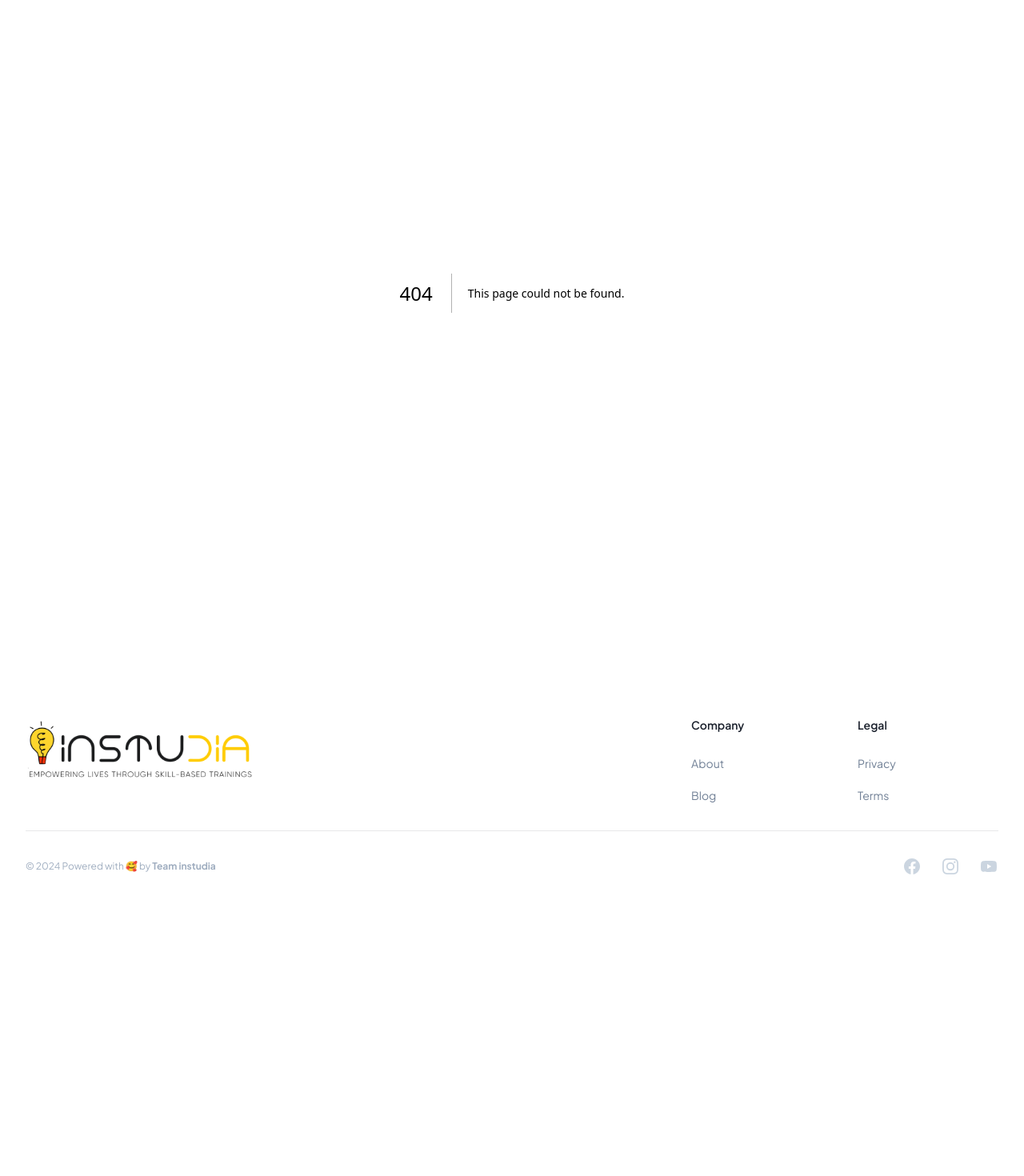
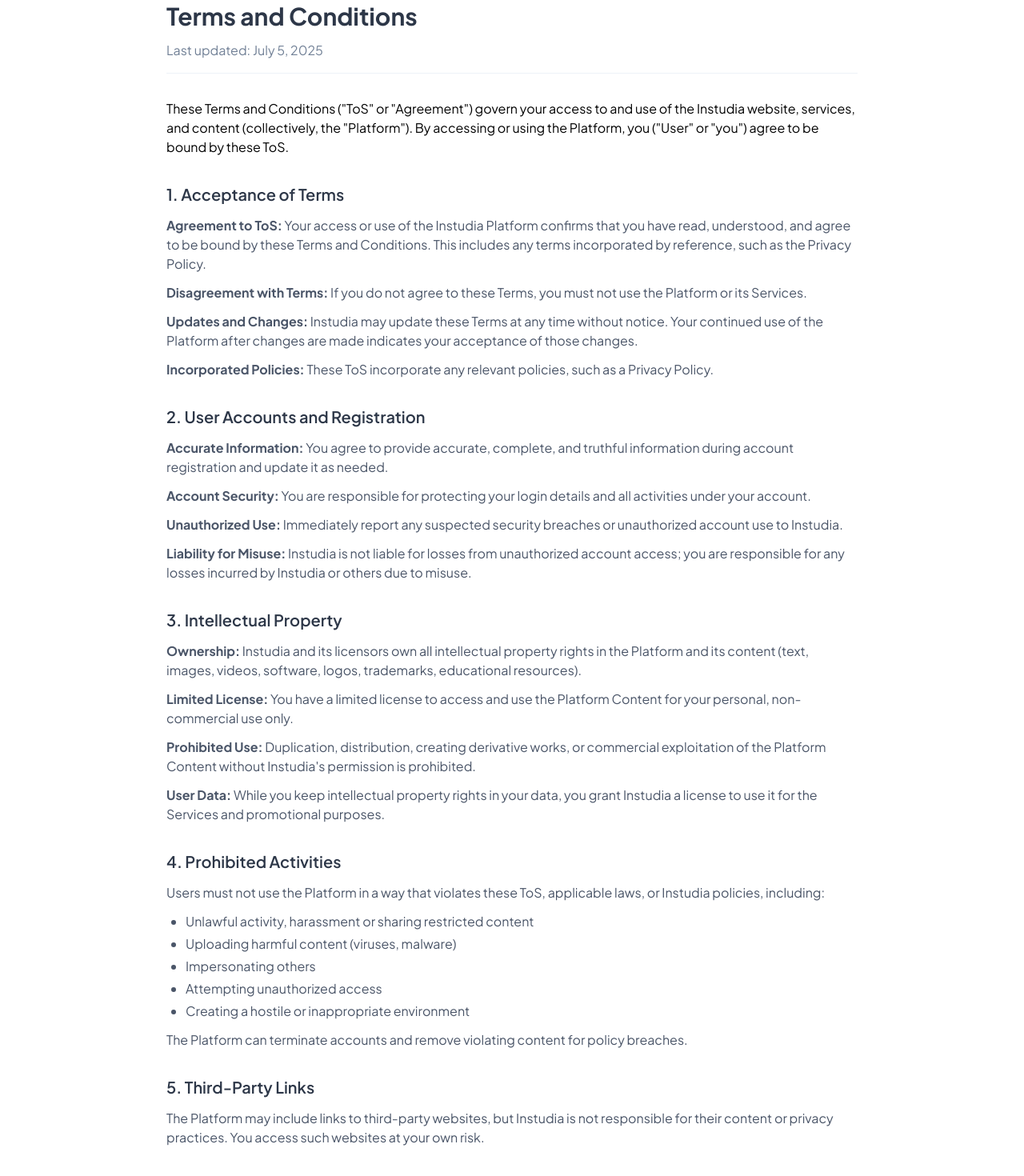
Before and after one commit to vishalbardewa/instudia-web-v2, a Next.js app: page /terms in a window 1280 px wide. Before the commit this address had no page. Shown: the part 160-1630 px from the top of the page at 80% size. Before the commit the page ends 1287 px from the top, so only its background shows below. Built offline with nearby package versions, Linux system fonts and the light colour scheme.

Commit message:
Updated terms and conditions

```diff
--- a/app/components/organisms/Footer.tsx
+++ b/app/components/organisms/Footer.tsx
@@ -2,12 +2,12 @@ import React from "react";
 
 const navigation = {
   company: [
-    { name: "About", href: "#" },
-    { name: "Blog", href: "#" },
+    { name: "About", href: "/about" },
+    { name: "Blog", href: "https://blog.instudianagaland.com/" },
   ],
   legal: [
-    { name: "Privacy", href: "#" },
-    { name: "Terms", href: "#" },
+    { name: "Privacy", href: "/privacy-policy" },
+    { name: "Terms", href: "/terms" },
   ],
   social: [
     {
@@ -77,6 +77,7 @@ export default function Footer() {
                   {navigation.company.map((item) => (
                     <li key={item.name}>
                       <a
+                        target="_blank"
                         href={item.href}
                         className="text-sm leading-6 text-gray-600 hover:text-gray-900"
                       >
@@ -94,6 +95,7 @@ export default function Footer() {
                   {navigation.legal.map((item) => (
                     <li key={item.name}>
                       <a
+                        target="_blank"
                         href={item.href}
                         className="text-sm leading-6 text-gray-600 hover:text-gray-900"
                       >
--- a/app/privacy-policy/page.tsx
+++ b/app/privacy-policy/page.tsx
@@ -29,7 +29,7 @@ export default function PrivacyPolicy() {
             ("Terms") govern all use of our Service and together with the
             Privacy Policy constitutes your agreement with us ("agreement").
           </p>
-          <ul role="list" className="mt-8 max-w-xl space-y-8 text-gray-600">
+          <ul role="list" className="mt-8 max-w-4xl space-y-8 text-gray-600">
             <li className="flex gap-x-3">
               <CheckCircleIcon
                 aria-hidden="true"
--- /dev/null
+++ b/app/terms/page.tsx
@@ -0,0 +1,126 @@
+import React from 'react';
+
+const TermsAndConditions = () => {
+  return (
+    <div className="max-w-4xl mx-auto px-4 py-8 font-sans">
+      {/* Header */}
+      <div className="mb-8 border-b pb-4">
+        <h1 className="text-3xl font-bold text-gray-800">Terms and Conditions</h1>
+        <p className="mt-2 text-gray-600">
+          Last updated: July 5, 2025
+        </p>
+      </div>
+
+      {/* Introduction */}
+      <section className="mb-8">
+        <p className="mb-4">
+          These Terms and Conditions ("ToS" or "Agreement") govern your access to and use of the Instudia website, services, and content (collectively, the "Platform"). By accessing or using the Platform, you ("User" or "you") agree to be bound by these ToS.
+        </p>
+      </section>
+
+      {/* Section 1 */}
+      <Section title="1. Acceptance of Terms">
+        <p className="mb-3"><strong>Agreement to ToS:</strong> Your access or use of the Instudia Platform confirms that you have read, understood, and agree to be bound by these Terms and Conditions. This includes any terms incorporated by reference, such as the Privacy Policy.</p>
+        <p className="mb-3"><strong>Disagreement with Terms:</strong> If you do not agree to these Terms, you must not use the Platform or its Services.</p>
+        <p className="mb-3"><strong>Updates and Changes:</strong> Instudia may update these Terms at any time without notice. Your continued use of the Platform after changes are made indicates your acceptance of those changes.</p>
+        <p><strong>Incorporated Policies:</strong> These ToS incorporate any relevant policies, such as a Privacy Policy.</p>
+      </Section>
+
+      {/* Section 2 */}
+      <Section title="2. User Accounts and Registration">
+        <p className="mb-3"><strong>Accurate Information:</strong> You agree to provide accurate, complete, and truthful information during account registration and update it as needed.</p>
+        <p className="mb-3"><strong>Account Security:</strong> You are responsible for protecting your login details and all activities under your account.</p>
+        <p className="mb-3"><strong>Unauthorized Use:</strong> Immediately report any suspected security breaches or unauthorized account use to Instudia.</p>
+        <p><strong>Liability for Misuse:</strong> Instudia is not liable for losses from unauthorized account access; you are responsible for any losses incurred by Instudia or others due to misuse.</p>
+      </Section>
+
+      {/* Section 3 */}
+      <Section title="3. Intellectual Property">
+        <p className="mb-3"><strong>Ownership:</strong> Instudia and its licensors own all intellectual property rights in the Platform and its content (text, images, videos, software, logos, trademarks, educational resources).</p>
+        <p className="mb-3"><strong>Limited License:</strong> You have a limited license to access and use the Platform Content for your personal, non-commercial use only.</p>
+        <p className="mb-3"><strong>Prohibited Use:</strong> Duplication, distribution, creating derivative works, or commercial exploitation of the Platform Content without Instudia's permission is prohibited.</p>
+        <p><strong>User Data:</strong> While you keep intellectual property rights in your data, you grant Instudia a license to use it for the Services and promotional purposes.</p>
+      </Section>
+
+      {/* Section 4 */}
+      <Section title="4. Prohibited Activities">
+        <p className="mb-3">Users must not use the Platform in a way that violates these ToS, applicable laws, or Instudia policies, including:</p>
+        <ul className="list-disc pl-6 mb-3 space-y-1">
+          <li>Unlawful activity, harassment or sharing restricted content</li>
+          <li>Uploading harmful content (viruses, malware)</li>
+          <li>Impersonating others</li>
+          <li>Attempting unauthorized access</li>
+          <li>Creating a hostile or inappropriate environment</li>
+        </ul>
+        <p>The Platform can terminate accounts and remove violating content for policy breaches.</p>
+      </Section>
+
+      {/* Section 5 */}
+      <Section title="5. Third-Party Links">
+        <p>The Platform may include links to third-party websites, but Instudia is not responsible for their content or privacy practices. You access such websites at your own risk.</p>
+      </Section>
+
+      {/* Section 6 */}
+      <Section title="6. Disclaimer of Warranties">
+        <p>The Platform and its content are provided "as is" and "as available" without warranties of any kind. Instudia does not guarantee uninterrupted service or the accuracy of information.</p>
+      </Section>
+
+      {/* Section 7 */}
+      <Section title="7. Limitation of Liability">
+        <p>Instudia is not liable for indirect or consequential damages or losses, including lost data. Instudia's total liability is limited to the amount paid for Platform use.</p>
+      </Section>
+
+      {/* Section 8 */}
+      <Section title="8. Indemnification">
+        <p>You agree to indemnify Instudia and its affiliates against liabilities arising from your use of the Platform or any violation of these ToS or applicable law.</p>
+      </Section>
+
+      {/* Section 9 */}
+      <Section title="9. Governing Law and Jurisdiction">
+        <p>These ToS are governed by the laws of India. Any disputes will be subject to the exclusive jurisdiction of the courts in India.</p>
+      </Section>
+
+      {/* Section 10 */}
+      <Section title="10. Specific Terms for Instudia Programs/Courses">
+        <p className="mb-3"><strong>Admissions and Enrollment:</strong> Outline admissions procedures, eligibility, and the non-transferability of enrollments. Specify if visits require appointments.</p>
+        <p className="mb-3"><strong>Fees and Payments:</strong> Clearly state course fees, payment methods, renewal policies, and refund eligibility (if applicable). Detail refund request handling, including timelines and any administrative charges.</p>
+        <p className="mb-3"><strong>Course Content and Access:</strong> Clarify the content scope and duration of access.</p>
+        <p className="mb-3"><strong>Student Conduct:</strong> Set standards for behavior during programs, including rules against plagiarism and academic dishonesty.</p>
+        <p className="mb-3"><strong>Technical Requirements:</strong> List necessary equipment or software for accessing courses.</p>
+        <p className="mb-3"><strong>Updates and Changes:</strong> Note that course content and policies are subject to change.</p>
+        <p className="mb-3"><strong>Certification:</strong> If applicable, state the conditions for receiving certificates upon completion.</p>
+        <p><strong>No Guarantee of Placement:</strong> Explicitly state that job placement is not guaranteed.</p>
+      </Section>
+
+      {/* Section 11 */}
+      <Section title="11. Miscellaneous">
+        <p className="mb-3"><strong>Severability:</strong> If any part of these ToS is unenforceable, the remaining provisions remain in effect.</p>
+        <p className="mb-3"><strong>Waiver:</strong> Failure to enforce a right doesn't waive that right.</p>
+        <p className="mb-3"><strong>Assignment:</strong> These ToS cannot be assigned without written consent.</p>
+        <p className="mb-3"><strong>Force Majeure:</strong> Instudia is not liable for performance failures due to circumstances beyond its control.</p>
+        <p><strong>Age Restriction:</strong> State age requirements for Platform use or program enrollment.</p>
+      </Section>
+
+      {/* Section 12 */}
+      <Section title="12. Grievances and Contact Information">
+        <div className="mt-4 p-4 bg-gray-50 rounded-lg">
+          <h3 className="font-semibold mb-2">Contact Information:</h3>
+          <p>Email: instudia.nagaland@gmail.com</p>
+          <p>Phone: +91-8798-587-779</p>
+          <p>Address: First Floor , Vikiye Center, Junction, Notun Bosti, Dimapur, Nagaland 797112</p>
+        </div>
+      </Section>
+    </div>
+  );
+};
+
+const Section = ({ title, children }: any) => (
+  <section className="mb-8">
+    <h2 className="text-xl font-semibold text-gray-800 mb-3">{title}</h2>
+    <div className="text-gray-700">
+      {children}
+    </div>
+  </section>
+);
+
+export default TermsAndConditions;
```
